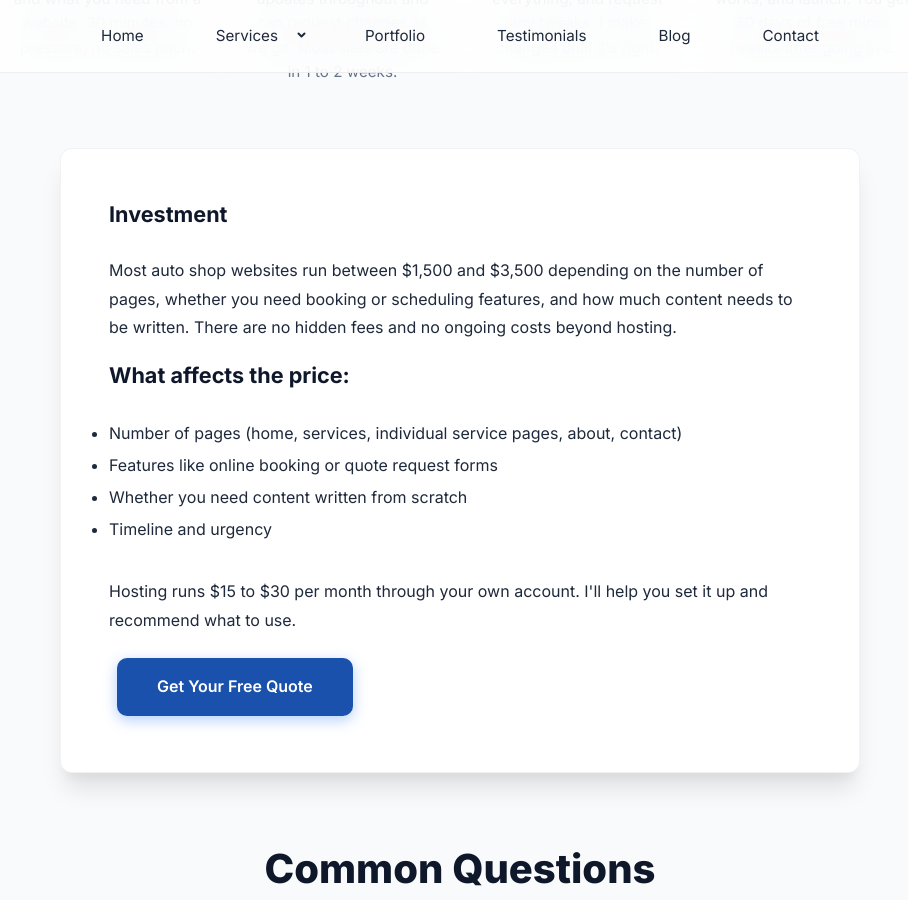
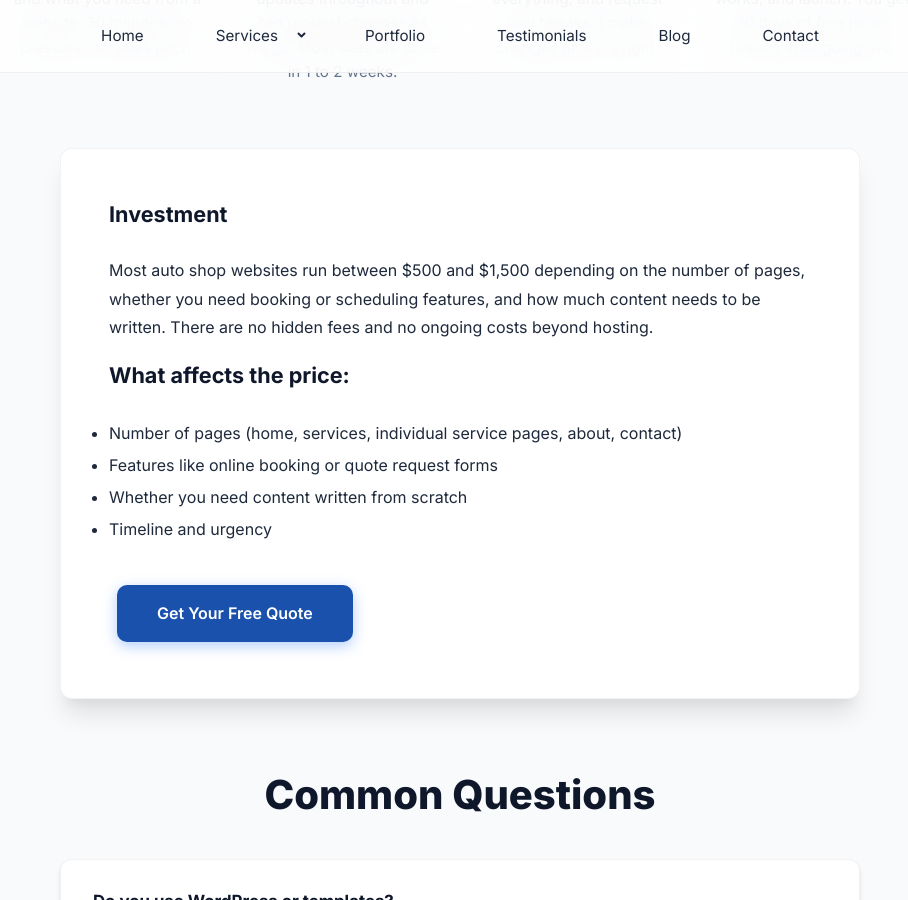
Before and after one commit to JamesBrownR/MeetingSurge, a Jekyll site: the page built from services/web-design/index.html, in a window 1280 px wide and 900 px high, scrolled down 3058 px. Shown: the whole window, without its empty margins (180-1088 px from the left). Built offline with Jekyll 4.4.1, drawn with Linux system fonts in a browser that asks for light colours.

Commit message:
Update index.html

```diff
--- a/services/web-design/index.html
+++ b/services/web-design/index.html
@@ -347,7 +347,7 @@
 
   <div class="pricing-box">
     <h3>Investment</h3>
-    <p>Most auto shop websites run between $1,500 and $3,500 depending on the number of pages, whether you need booking or scheduling features, and how much content needs to be written. There are no hidden fees and no ongoing costs beyond hosting.</p>
+    <p>Most auto shop websites run between $500 and $1,500 depending on the number of pages, whether you need booking or scheduling features, and how much content needs to be written. There are no hidden fees and no ongoing costs beyond hosting.</p>
     <h3>What affects the price:</h3>
     <ul>
       <li>Number of pages (home, services, individual service pages, about, contact)</li>
@@ -355,7 +355,7 @@
       <li>Whether you need content written from scratch</li>
       <li>Timeline and urgency</li>
     </ul>
-    <p>Hosting runs $15 to $30 per month through your own account. I'll help you set it up and recommend what to use.</p>
+
     <a href="/contact" class="cta-button">Get Your Free Quote</a>
   </div>
 
```
